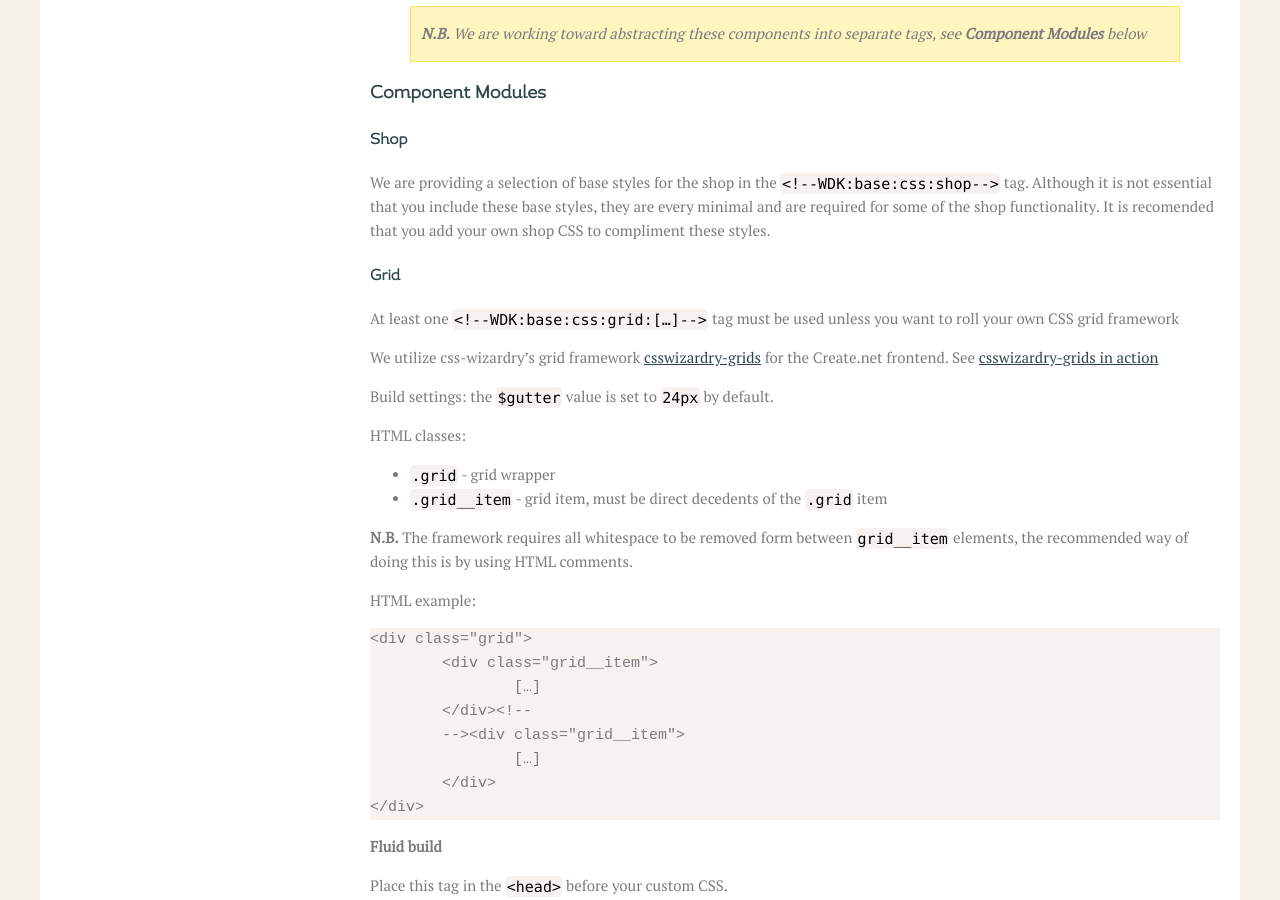
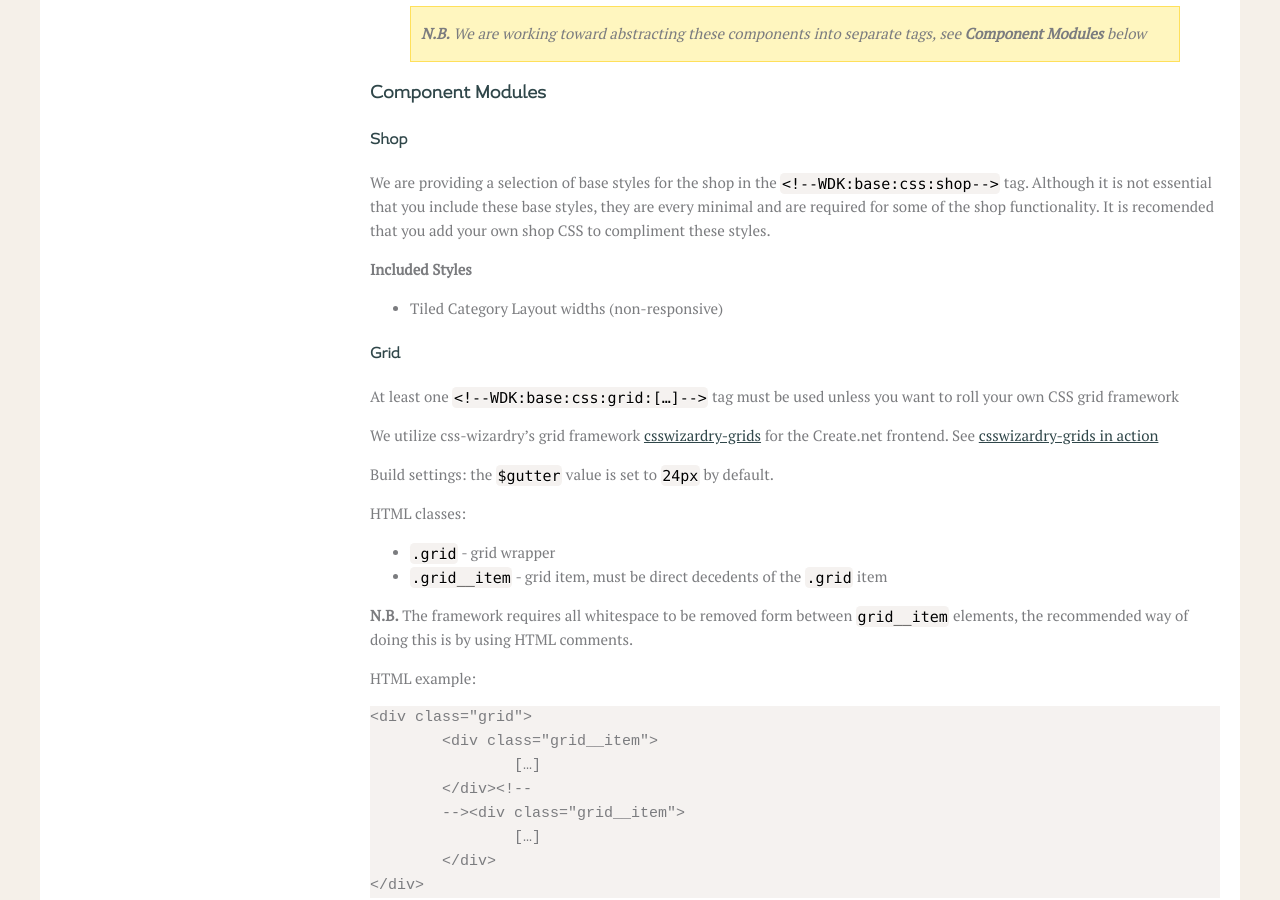
Before and after one commit to createdotnet/wdk, a Jekyll site: the page built from _tutorials/requirements-restrictions.md, in a window 1280 px wide and 900 px high, scrolled down 1381 px. Built offline with Jekyll 4.4.1, drawn with Linux system fonts in a browser that asks for light colours.

Commit message:
Update requirements-restrictions.md

```diff
--- a/_tutorials/requirements-restrictions.md
+++ b/_tutorials/requirements-restrictions.md
@@ -64,6 +64,10 @@ This file includes a build of the [inuit.css CSS framework](https://github.com/c
 #### Shop
 
 We are providing a selection of base styles for the shop in the `<!--WDK:base:css:shop-->` tag. Although it is not essential that you include these base styles, they are every minimal and are required for some of the shop functionality. It is recomended that you add your own shop CSS to compliment these styles.
+
+**Included Styles**
+* Tiled Category Layout widths (non-responsive)
+
 
 #### Grid
 
```
